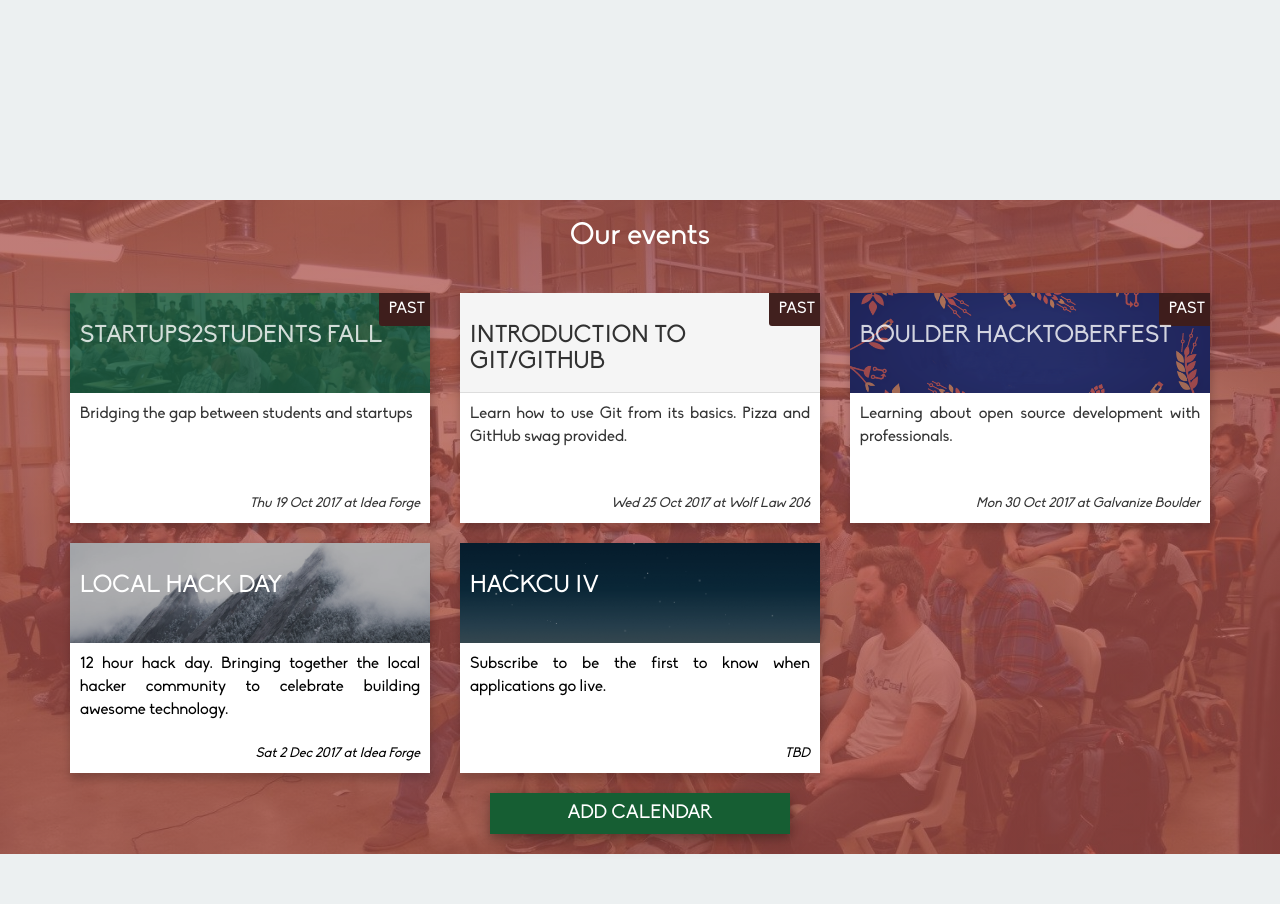
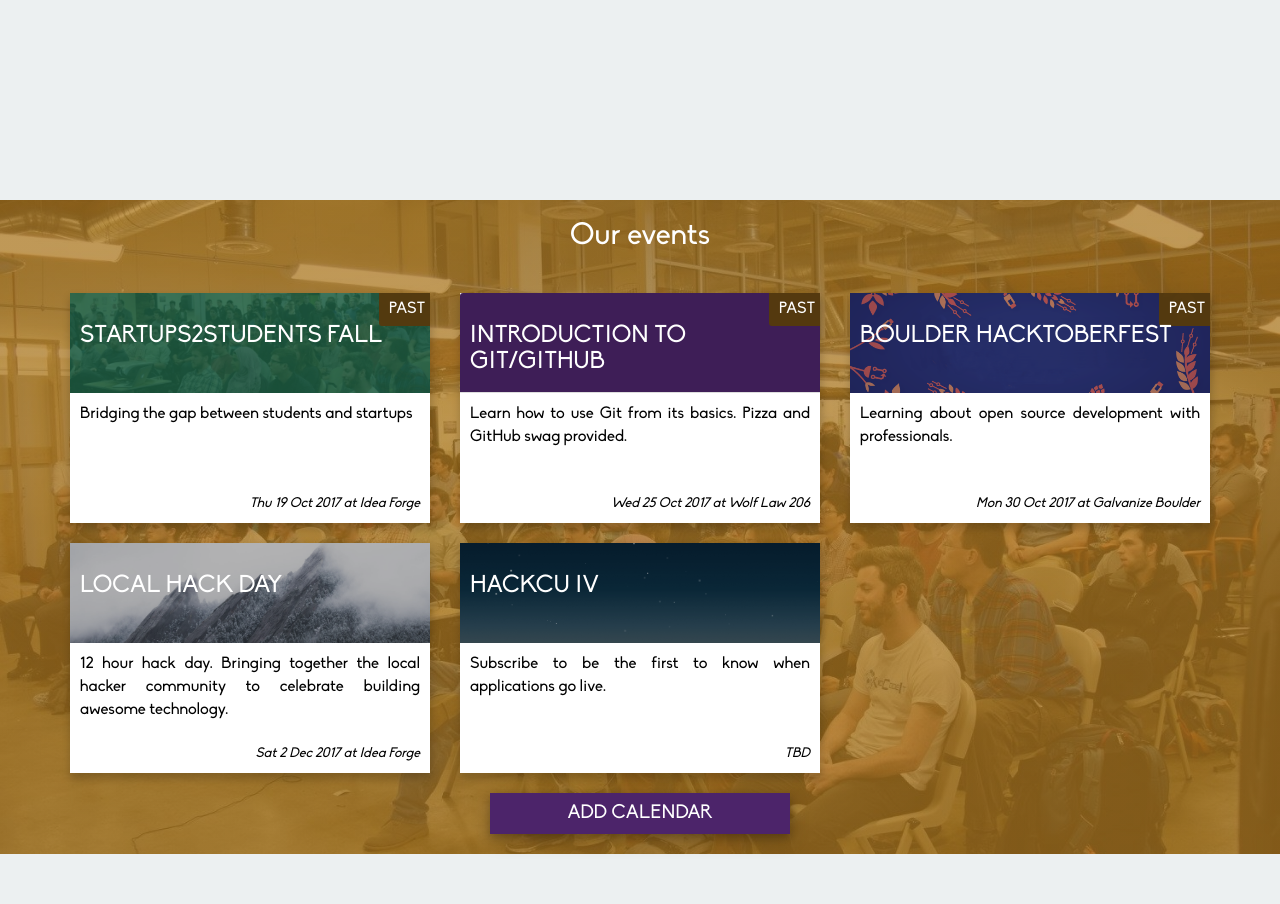
Before and after one commit to casassg/events-landing, a Jekyll site: the page built from index.md, in a window 1280 px wide. Built offline with Jekyll 4.4.1, drawn with Linux system fonts in a browser that asks for light colours; nearby versions of some CDN libraries.

Commit message:
switch to purple/yellow

```diff
--- a/assets/css/main.scss
+++ b/assets/css/main.scss
@@ -4,10 +4,10 @@
 @import "mixins";
 
 $background-color: rgba(236, 240, 241,1.0);
-$accent-color: #165E33;
-// $accent-color: #4C246A;
-$events-color:#AA504A;
-// $events-color:#AA761F;
+// $accent-color: #165E33;
+$accent-color: #4C246A;
+// $events-color:#AA504A;
+$events-color:#AA761F;
 
 @font-face {
     font-family: Biko;
@@ -74,7 +74,7 @@ section.events{
             display: none;
             right: 0px;
             z-index: 10;
-            background: rgba(darken($events-color,30%), .99);
+            background: rgba(darken($events-color,20%), .99);
             color: white;
             padding: 5px;
             padding-left: 10px;
@@ -94,15 +94,16 @@ section.events{
         .panel-heading {
             padding: 0;
             height: 100px;
+            background-color: darken($accent-color,5%);
 
             img {
                 position: relative;
                 object-fit: cover;
                 height: 100px;
                 width: 100%;
-                filter: grayscale(20%);
-                &.white {
-                    filter: brightness(75%) grayscale(20%);
+                filter: brightness(75%) grayscale(20%);
+                &.light_background {
+                    filter: grayscale(20%);
                 }
             }
 
@@ -112,9 +113,11 @@ section.events{
                 z-index: 10;
                 text-transform: uppercase;
                 padding: 10px;
+                color: white;
 
-                &.white{
-                    color: white;
+
+                &.light_background{
+                    color: black;
                 }
             }
         }
@@ -131,22 +134,8 @@ section.events{
 
 
 
-        &.past {
-            color: rgba(0,0,0,.8);
-
-            .past-text {
-                display: inline;
-            }
-            .panel-heading {
-                color: rgba(0,0,0,.8);
-
-                h3 {
-                    &.white{
-                        color: rgba(255,255,255,.8);
-                    }
-                }
-            }
-
+        &.past .past-text{
+            display: inline;
         }
     }
 
```
